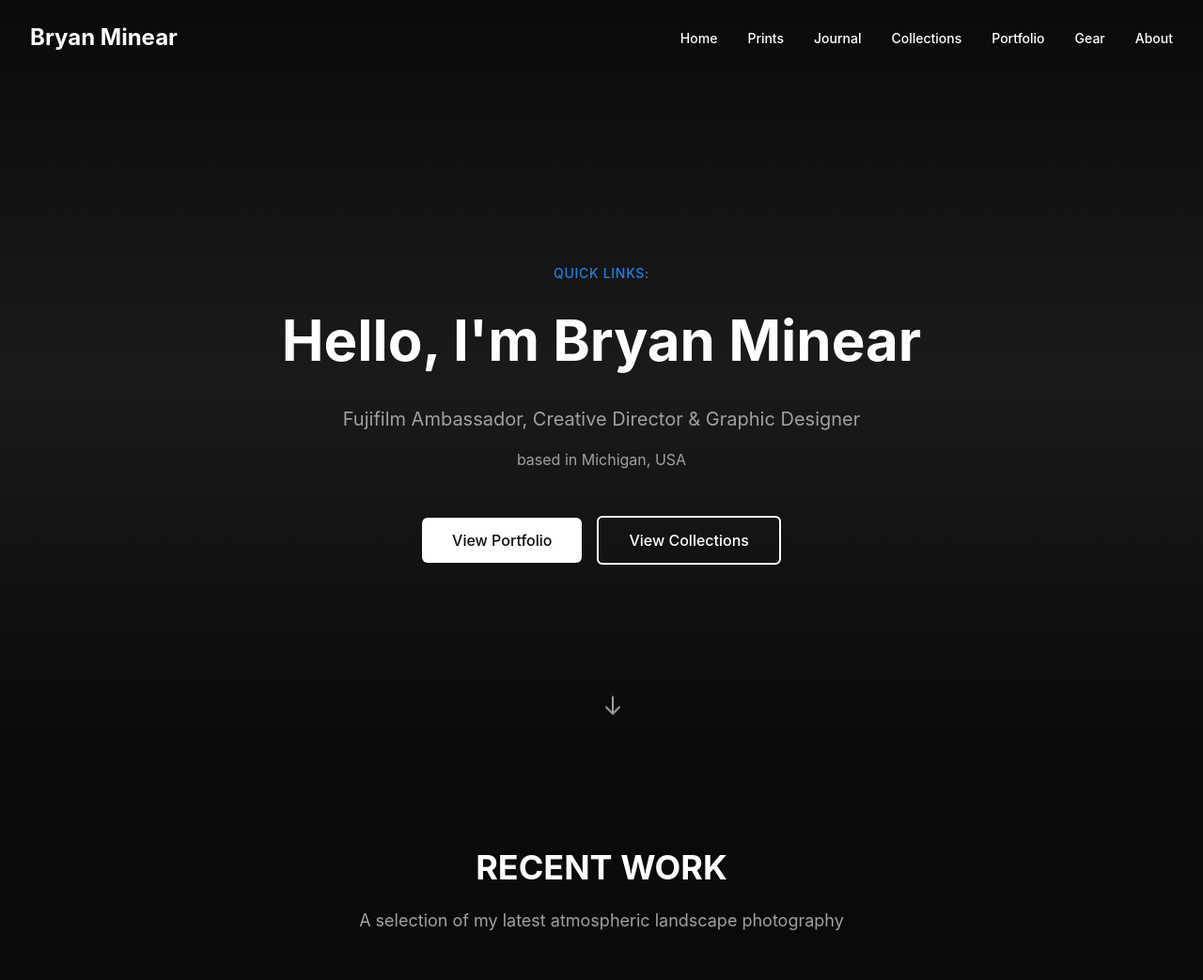
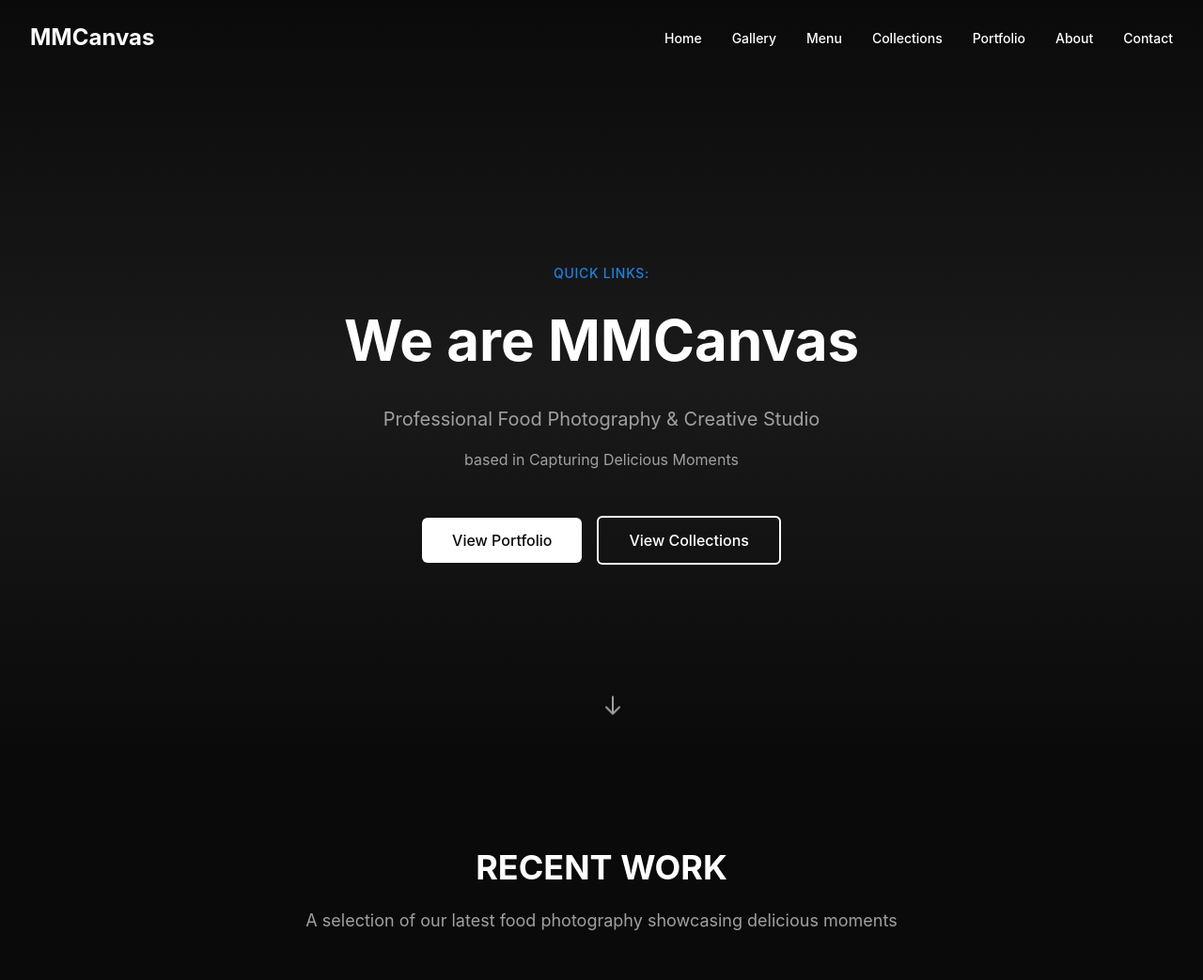
Before and after one commit to mmcanvasstudio/MMCanvas, a Next.js app: page / in a window 1280 px wide. Shown: the top 1043 px of the page at 94% size. Built offline with nearby package versions, Linux system fonts and the light colour scheme.

Commit message:
Added Images and changed source codes

```diff
--- a/next.config.js
+++ b/next.config.js
@@ -2,16 +2,6 @@
 const nextConfig = {
   reactStrictMode: true,
   images: {
-    remotePatterns: [
-      {
-        protocol: 'https',
-        hostname: 'images.unsplash.com',
-      },
-      {
-        protocol: 'https',
-        hostname: 'bryanminear.com',
-      },
-    ],
     formats: ['image/webp'],
   },
 };
--- a/src/app/layout.tsx
+++ b/src/app/layout.tsx
@@ -4,13 +4,13 @@ import Header from '@/components/layout/header';
 import Footer from '@/components/layout/footer';
 
 export const metadata: Metadata = {
-  title: 'Bryan Minear | Michigan Landscape Photographer',
-  description: 'Portfolio of Bryan Minear, Fujifilm Ambassador and atmospheric landscape photographer based in Michigan.',
-  keywords: ['photography', 'landscape', 'portfolio', 'Fujifilm', 'Michigan', 'atmospheric'],
-  authors: [{ name: 'Bryan Minear' }],
+  title: 'MMCanvas | Professional Food Photography Studio',
+  description: 'MMCanvas is a professional food photography studio specializing in capturing delicious moments. Based in Hyderabad, India.',
+  keywords: ['food photography', 'food styling', 'commercial photography', 'beverage photography', 'dessert photography', 'MMCanvas', 'Hyderabad'],
+  authors: [{ name: 'MMCanvas Studio' }],
   openGraph: {
-    title: 'Bryan Minear Photography',
-    description: 'Atmospheric landscape photography from Michigan',
+    title: 'MMCanvas Food Photography Studio',
+    description: 'Professional food photography and creative studio capturing delicious moments',
     images: ['/og-image.jpg'],
     type: 'website',
   },
--- a/src/components/layout/footer.tsx
+++ b/src/components/layout/footer.tsx
@@ -10,9 +10,9 @@ export default function Footer(): JSX.Element {
       <div className="container-custom">
         <div className="grid grid-cols-1 md:grid-cols-3 gap-8 mb-8">
           <div>
-            <h3 className="text-2xl font-bold text-foreground mb-4">@BRYANMINEAR</h3>
+            <h3 className="text-2xl font-bold text-foreground mb-4">@MMCANVAS</h3>
             <p className="text-text-secondary text-sm">
-              Official Fujifilm X-Photographer & Kolari Vision Ambassador
+              Professional Food Photography & Creative Studio
             </p>
           </div>
           <div>
--- a/src/components/layout/header.tsx
+++ b/src/components/layout/header.tsx
@@ -27,7 +27,7 @@ export default function Header(): JSX.Element {
       <div className="container-custom">
         <div className="flex items-center justify-between h-20">
           <Link href="/" className="text-2xl font-bold text-foreground hover:text-accent transition-custom">
-            Bryan Minear
+            MMCanvas
           </Link>
           <Navigation />
         </div>
--- a/src/components/sections/recent-work-section.tsx
+++ b/src/components/sections/recent-work-section.tsx
@@ -12,66 +12,66 @@ interface RecentWorkItem {
 const recentWorkItems: RecentWorkItem[] = [
   {
     id: '1',
-    title: 'Mountain Vista',
-    image: 'https://images.unsplash.com/photo-1506905925346-21bda4d32df4?w=800&h=1000&fit=crop',
-    category: 'Landscape',
-    link: '/work/mountain-vista',
+    title: 'Chocolate Milkshake',
+    image: '/images/Photography/Chocolate_Milkshake.jpg',
+    category: 'Beverages',
+    link: '/work/chocolate-milkshake',
   },
   {
     id: '2',
-    title: 'Forest Path',
-    image: 'https://images.unsplash.com/photo-1441974231531-c6227db76b6e?w=800&h=1000&fit=crop',
-    category: 'Nature',
-    link: '/work/forest-path',
+    title: 'Coffee Scoop',
+    image: '/images/Photography/Coffee_Scoop.jpg',
+    category: 'Desserts',
+    link: '/work/coffee-scoop',
   },
   {
     id: '3',
-    title: 'Misty Morning',
-    image: 'https://images.unsplash.com/photo-1470071459604-3b5ec3a7fe05?w=800&h=1000&fit=crop',
-    category: 'Atmospheric',
-    link: '/work/misty-morning',
+    title: 'Cookies & Cream Milkshake',
+    image: '/images/Photography/CookiesCream_Milkshake.jpg',
+    category: 'Beverages',
+    link: '/work/cookies-cream-milkshake',
   },
   {
     id: '4',
-    title: 'Desert Dunes',
-    image: 'https://images.unsplash.com/photo-1509316785289-025f5b846b35?w=800&h=1000&fit=crop',
-    category: 'Landscape',
-    link: '/work/desert-dunes',
+    title: 'Strawberry Scoop',
+    image: '/images/Photography/Strawberry_Scoop.jpg',
+    category: 'Desserts',
+    link: '/work/strawberry-scoop',
   },
   {
     id: '5',
-    title: 'Coastal Sunset',
-    image: 'https://images.unsplash.com/photo-1507525428034-b723cf961d3e?w=800&h=1000&fit=crop',
-    category: 'Seascape',
-    link: '/work/coastal-sunset',
+    title: 'Kiwi Milkshake',
+    image: '/images/Photography/Kiwi_Milkshake.jpg',
+    category: 'Beverages',
+    link: '/work/kiwi-milkshake',
   },
   {
     id: '6',
-    title: 'Winter Landscape',
-    image: 'https://images.unsplash.com/photo-1483728642387-6c3bdd6c93e5?w=800&h=1000&fit=crop',
-    category: 'Winter',
-    link: '/work/winter-landscape',
+    title: 'Red Velvet',
+    image: '/images/Photography/Redvelvet.jpg',
+    category: 'Desserts',
+    link: '/work/red-velvet',
   },
   {
     id: '7',
-    title: 'Alpine Lake',
-    image: 'https://images.unsplash.com/photo-1439066615861-d1af74d74000?w=800&h=1000&fit=crop',
-    category: 'Landscape',
-    link: '/work/alpine-lake',
+    title: 'Pineapple Milkshake',
+    image: '/images/Photography/Pineapple_Milkshake.jpg',
+    category: 'Beverages',
+    link: '/work/pineapple-milkshake',
   },
   {
     id: '8',
-    title: 'Storm Clouds',
-    image: 'https://images.unsplash.com/photo-1500534314209-a25ddb2bd429?w=800&h=1000&fit=crop',
-    category: 'Atmospheric',
-    link: '/work/storm-clouds',
+    title: 'Masala French Fries',
+    image: '/images/Photography/Masala_FrenchFires.jpg',
+    category: 'Snacks',
+    link: '/work/masala-fries',
   },
   {
     id: '9',
-    title: 'Golden Hour',
-    image: 'https://images.unsplash.com/photo-1501785888041-af3ef285b470?w=800&h=1000&fit=crop',
-    category: 'Nature',
-    link: '/work/golden-hour',
+    title: 'Veggie Lollipops',
+    image: '/images/Photography/VeggieLollipops.jpg',
+    category: 'Snacks',
+    link: '/work/veggie-lollipops',
   },
 ];
 
@@ -87,7 +87,7 @@ export default function RecentWorkSection(): JSX.Element {
             RECENT WORK
           </h2>
           <p className="text-text-secondary text-lg">
-            A selection of my latest atmospheric landscape photography
+            A selection of our latest food photography showcasing delicious moments
           </p>
         </div>
         <div className="grid grid-cols-1 md:grid-cols-2 lg:grid-cols-3 gap-4">
--- a/src/constants/content.ts
+++ b/src/constants/content.ts
@@ -5,21 +5,21 @@ import { NavItem, Collection, JournalPost, ContactInfo, SocialLink } from '@/typ
  */
 export const navigationItems: NavItem[] = [
   { label: 'Home', href: '/' },
-  { label: 'Prints', href: '/prints' },
-  { label: 'Journal', href: '/journal' },
+  { label: 'Gallery', href: '/gallery' },
+  { label: 'Menu', href: '/menu' },
   { label: 'Collections', href: '/collections' },
   { label: 'Portfolio', href: '/portfolio' },
-  { label: 'Gear', href: '/gear' },
   { label: 'About', href: '/about' },
+  { label: 'Contact', href: '/contact' },
 ];
 
 /**
  * Hero section content
  */
 export const heroContent = {
-  greeting: "Hello, I'm Bryan Minear",
-  role: 'Fujifilm Ambassador, Creative Director & Graphic Designer',
-  location: 'Michigan, USA',
+  greeting: 'We are MMCanvas',
+  role: 'Professional Food Photography & Creative Studio',
+  location: 'Capturing Delicious Moments',
   buttons: [
     { label: 'View Portfolio', href: '/portfolio', variant: 'primary' as const },
     { label: 'View Collections', href: '/collections', variant: 'secondary' as const },
@@ -31,34 +31,34 @@ export const heroContent = {
  */
 export const collections: Collection[] = [
   {
-    id: 'seasonal',
-    title: 'Seasonal Collection',
-    description: 'Seasonal is an exploration of the midwestern landscape told through 40 unique images photographed over the course of 7 years.',
-    image: 'https://images.unsplash.com/photo-1506905925346-21bda4d32df4?w=1600&h=1200&fit=crop',
+    id: 'beverages',
+    title: 'Beverages Collection',
+    description: 'A stunning collection of refreshing beverages and milkshakes, capturing the essence of taste and presentation through 8 unique shots.',
+    image: '/images/Photography/Chocolate_Milkshake.jpg',
     stats: {
-      year: '2023',
-      photos: 40,
-      collectors: 32,
-      volume: '12.5',
+      year: '2024',
+      photos: 8,
+      collectors: 25,
+      volume: '15.2',
     },
     links: {
-      viewCollection: '/seasonal',
-      marketplace: 'https://opensea.io/collection/seasonal',
+      viewCollection: '/beverages',
+      marketplace: '',
     },
   },
   {
-    id: 'legacy',
-    title: 'Legacy Art Collection',
-    description: 'The Legacy Art Collection is the home of all minted 1/1 photography from Bryan Minear.',
-    image: 'https://images.unsplash.com/photo-1501594907352-04cda38ebc29?w=1600&h=1200&fit=crop',
+    id: 'desserts',
+    title: 'Desserts & Ice Cream',
+    description: 'The premium collection showcasing artisanal ice cream scoops and sweet treats, highlighting texture, color, and mouth-watering appeal.',
+    image: '/images/Photography/Strawberry_Scoop.jpg',
     stats: {
-      photos: 25,
+      photos: 10,
       collectors: 18,
-      volume: '8.3',
+      volume: '12.8',
     },
     links: {
-      viewCollection: '/legacy',
-      marketplace: 'https://superrare.com/bryanminear',
+      viewCollection: '/desserts',
+      marketplace: '',
     },
   },
 ];
@@ -69,27 +69,27 @@ export const collections: Collection[] = [
 export const journalPosts: JournalPost[] = [
   {
     id: '1',
-    title: 'Traveler: A Personal Project About Fatherhood, Legacy, and Breaking Generational Cycles – Shot on the GFX100SII and GF500mmF5.6',
-    excerpt: 'This is a real special one for me to finally write about. Outside of getting to use a brand new camera and lens in the Fujifilm GFX100SII and GF500mmF5.6, I finally got to create the most meaningful project of my career… alongside and with the help of my oldest son.',
-    image: 'https://images.unsplash.com/photo-1464822759023-fed622ff2c3b?w=1280&h=800&fit=crop',
-    link: '/journal/traveler',
-    date: '2024-12-15',
+    title: 'Crafting the Perfect Milkshake Shot: Behind the Scenes',
+    excerpt: 'Discover the techniques and lighting setup we used to capture the creamy texture and vibrant colors of our signature milkshakes. From props to post-processing, every detail matters.',
+    image: '/images/Photography/Coffee_Milkshake.jpg',
+    link: '/journal/milkshake-photography',
+    date: '2024-12-28',
   },
   {
     id: '2',
-    title: '10 Free Lightroom & Adobe Camera RAW Presets',
-    excerpt: 'As I lead up to launching some new preset packs for sale on this site, I wanted to offer some of my favorite presets as',
-    image: 'https://images.unsplash.com/photo-1469474968028-56623f02e42e?w=1280&h=800&fit=crop',
-    link: '/journal/free-presets',
-    date: '2024-12-10',
+    title: 'Ice Cream Photography: Tips for Capturing Frozen Perfection',
+    excerpt: 'Working with ice cream presents unique challenges. Learn our secrets for keeping subjects fresh while achieving that perfect melting moment in every shot.',
+    image: '/images/Photography/Chocolate_Scoop.jpg',
+    link: '/journal/ice-cream-tips',
+    date: '2024-12-20',
   },
   {
     id: '3',
-    title: 'Down and dirty in the desert with the Fujifilm X-H2s & XF150-600mm lens',
-    excerpt: "The X-H2s is a videographer's dream camera, and the lens is a MUST-BUY if you like shooting long, let's dive in! This camera has been",
-    image: 'https://images.unsplash.com/photo-1472214103451-9374bd1c798e?w=1280&h=800&fit=crop',
-    link: '/journal/xh2s',
-    date: '2024-12-05',
+    title: 'Food Styling Essentials: Creating Visual Appeal',
+    excerpt: 'From color theory to composition, explore the fundamental principles of food styling that make our photographs stand out. Essential knowledge for every food photographer.',
+    image: '/images/Photography/Masala_FrenchFires.jpg',
+    link: '/journal/food-styling',
+    date: '2024-12-15',
   },
 ];
 
@@ -97,20 +97,20 @@ export const journalPosts: JournalPost[] = [
  * Contact information
  */
 export const contactInfo: ContactInfo = {
-  email: 'create@bryanminear.com',
-  location: 'Michigan, US',
+  email: 'hello@mmcanvas.com',
+  location: 'Hyderabad, India',
 };
 
 /**
  * Social links
  */
 export const socialLinks: SocialLink[] = [
-  { platform: 'Instagram', url: 'https://instagram.com/bryanminear', icon: 'instagram' },
-  { platform: 'Twitter', url: 'https://twitter.com/bryanminear', icon: 'twitter' },
-  { platform: 'YouTube', url: 'https://youtube.com/@bryanminear', icon: 'youtube' },
+  { platform: 'Instagram', url: 'https://instagram.com/mmcanvas', icon: 'instagram' },
+  { platform: 'Twitter', url: 'https://twitter.com/mmcanvas', icon: 'twitter' },
+  { platform: 'YouTube', url: 'https://youtube.com/@mmcanvas', icon: 'youtube' },
 ];
 
 /**
  * Copyright text
  */
-export const copyrightText = '© 2024. Copyright Antimatter Media, LLC.';
+export const copyrightText = '© 2024. Copyright MMCanvas Studio. All Rights Reserved.';
```
